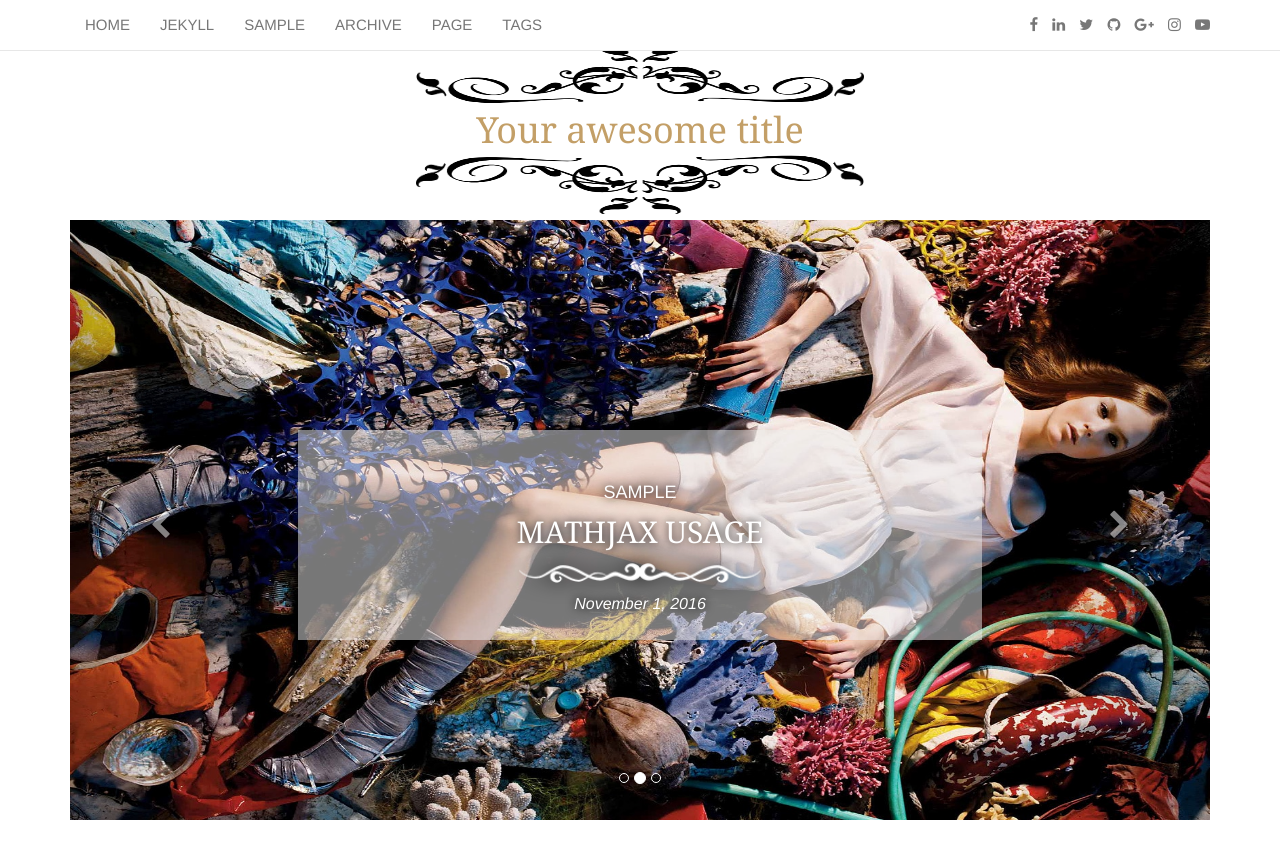
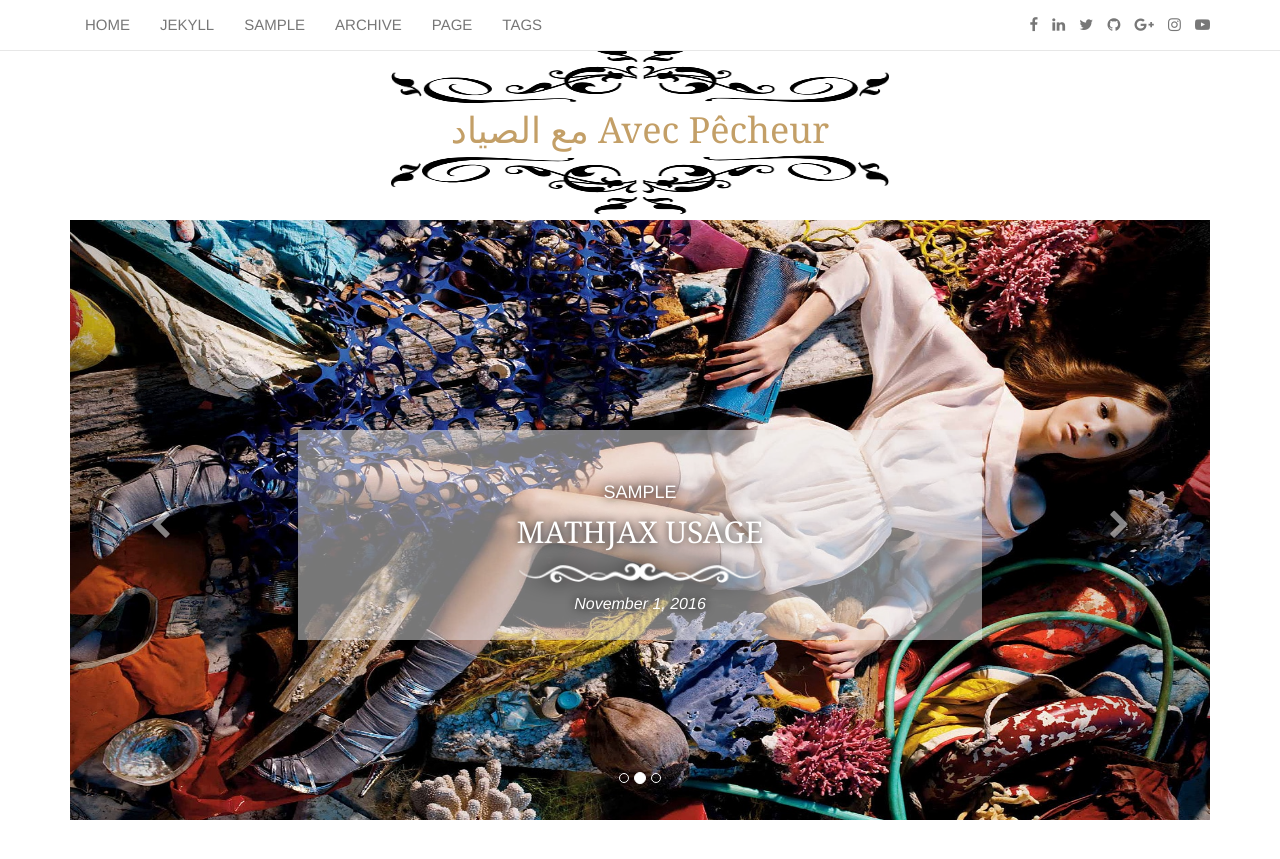
Before and after one commit to leoiii5/AvecPecheur, a Jekyll site: the page built from index.html, in a window 1280 px wide and 900 px high. Shown: the top 859 px of the window. Built offline with Jekyll 4.4.1, drawn with Linux system fonts in a browser that asks for light colours; the list of posts is cut into pages by our own code; comment, search, counter and statistics services are not loaded.

Commit message:
Update _config.yml

```diff
--- a/_config.yml
+++ b/_config.yml
@@ -1,5 +1,5 @@
 # Site settings
-title: Your awesome title
+title: مع الصياد Avec Pêcheur
 username: yourname
 email: your-email@domain.com
 description: > # this means to ignore newlines until "baseurl:"
```
